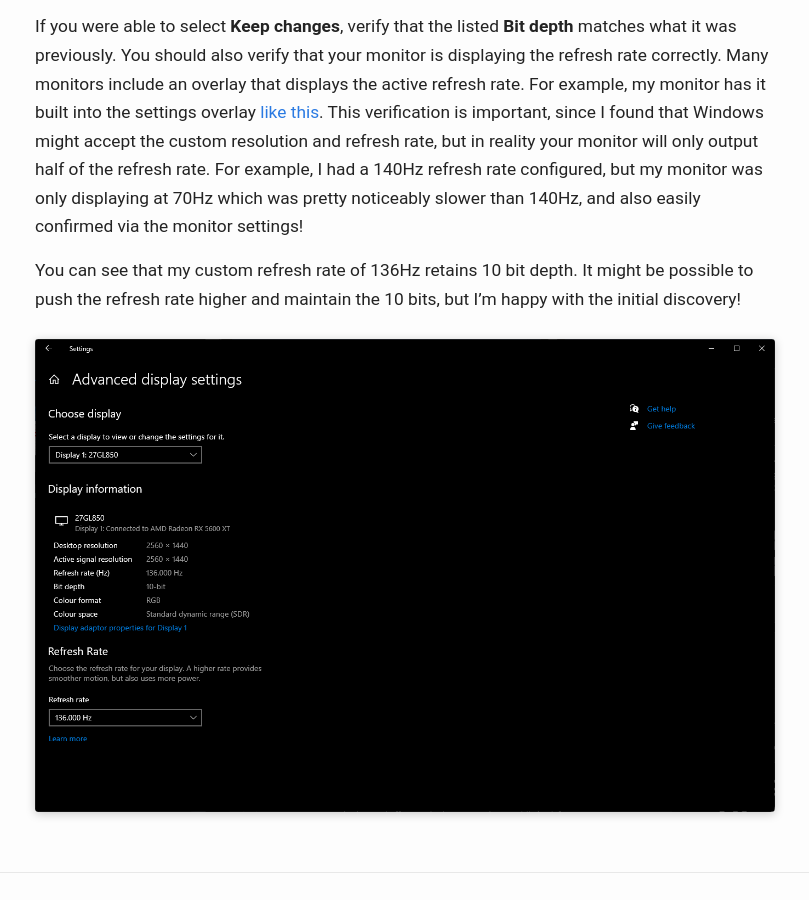
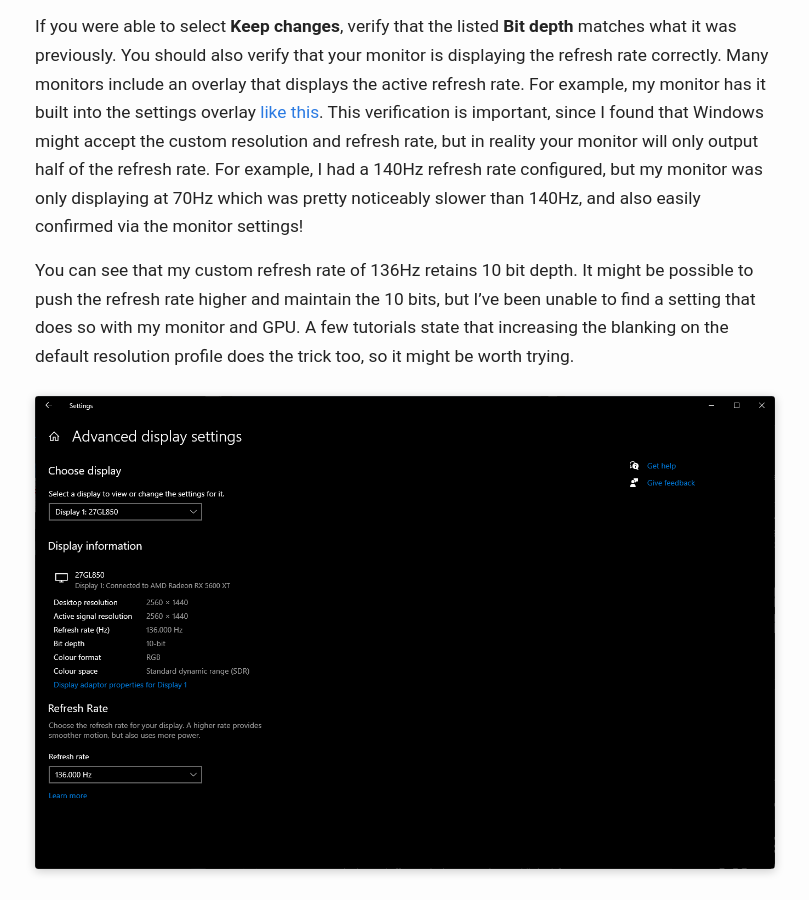
Before and after one commit to evanshortiss/evanshortiss.github.io, a Jekyll site: the page built from _posts/2021-07-26-amd-driver-memory-lock-timeout.markdown, in a window 1280 px wide and 900 px high, scrolled down 5981 px. Shown: the whole window, without its empty margins (235-1044 px from the left). Built offline with Jekyll 4.4.1, drawn with Linux system fonts in a browser that asks for light colours.

Commit message:
Update 2021-07-26-amd-driver-memory-lock-timeout.markdown

```diff
--- a/_posts/2021-07-26-amd-driver-memory-lock-timeout.markdown
+++ b/_posts/2021-07-26-amd-driver-memory-lock-timeout.markdown
@@ -179,6 +179,8 @@
 
 You can see that my custom refresh rate of 136Hz retains 10 bit depth. It
 might be possible to push the refresh rate higher and maintain the 10 bits, but
-I'm happy with the initial discovery!
+I've been unable to find a setting that does so with my monitor and GPU. A few
+tutorials state that increasing the blanking on the default resolution profile
+does the trick too, so it might be worth trying.
 
 ![Windows display settings after](/res/img/posts/2021-07-26-amd-driver-memory-lock-timeout/advanced-display-settings-after.png)
```
